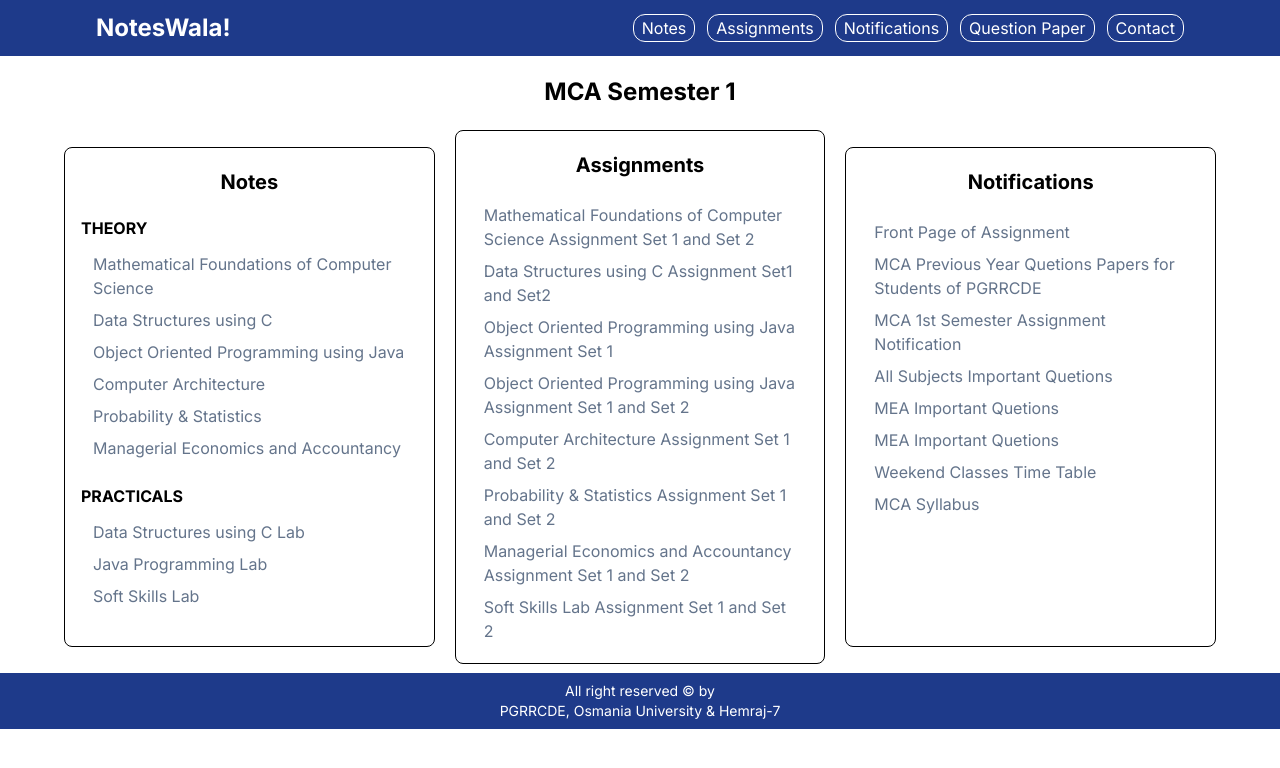
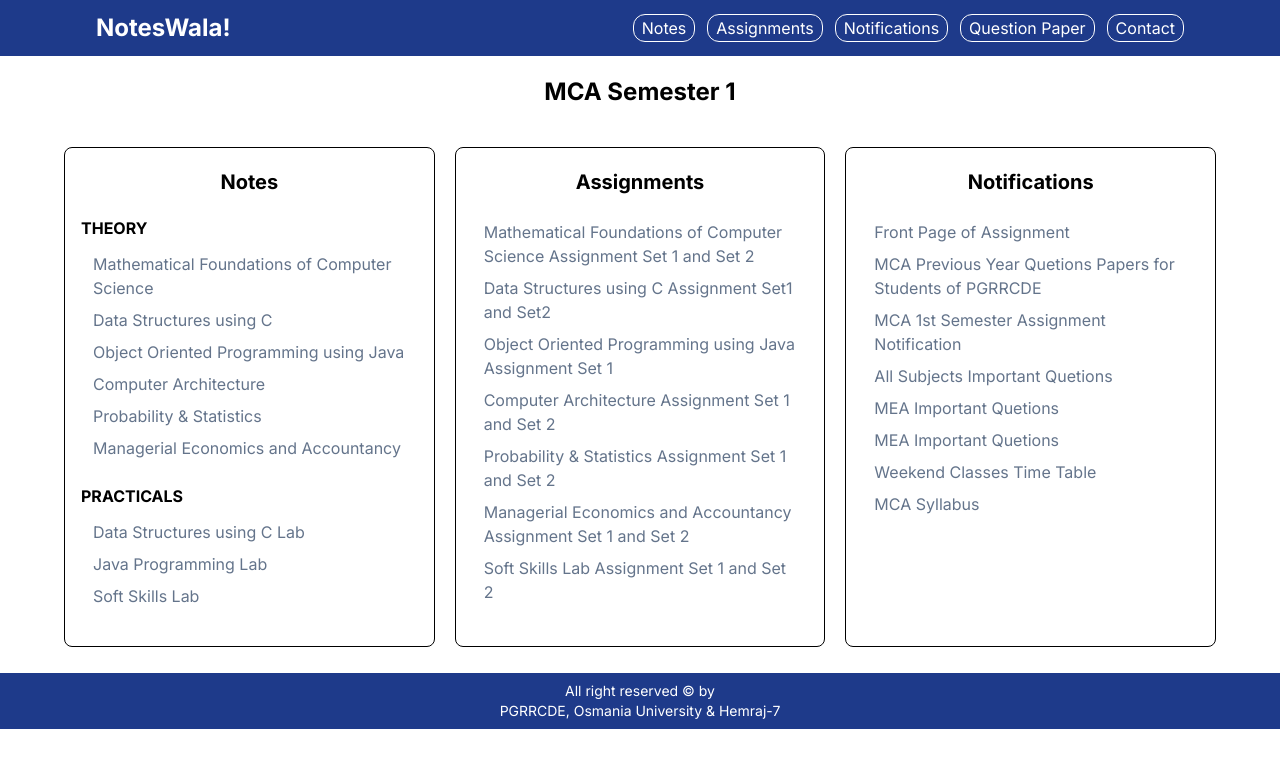
Before and after one commit to Hemraj-7/NotesWala, a Next.js app: page /explore in a window 1280 px wide. Shown: the top 768 px of the page. Built offline with nearby package versions, Linux system fonts and the light colour scheme.

Commit message:
Java Assignment set 1 and set 2 removed

```diff
--- a/app/explore/page.js
+++ b/app/explore/page.js
@@ -35,7 +35,7 @@ const page = () => {
               <li className='text-slate-500 hover:text-black'><Link href={'/assignment/Mathematical Foundations of Computer Science Assignment Set-1 and Set-2.pdf'}>Mathematical Foundations of Computer Science Assignment Set 1 and Set 2</Link></li>
               <li className='text-slate-500 hover:text-black'><Link href={'/assignment/Data Structures using C Assignment Set-1 and Set-2.pdf'}>Data Structures using C Assignment Set1 and Set2</Link></li>
               <li className='text-slate-500 hover:text-black'><Link href={'/assignment/Object Oriented Programming using Java Assignment Set-1.pdf'}>Object Oriented Programming using Java Assignment Set 1</Link></li>
-              <li className='text-slate-500 hover:text-black'><Link href={'/assignment/ASSIGNMENT OOPS JAVA.pdf'}>Object Oriented Programming using Java Assignment Set 1 and Set 2</Link></li>
+              {/* <li className='text-slate-500 hover:text-black'><Link href={'/assignment/ASSIGNMENT OOPS JAVA.pdf'}>Object Oriented Programming using Java Assignment Set 1 and Set 2</Link></li> */}
               <li className='text-slate-500 hover:text-black'><Link href={'/assignment/Computer Architecture Set-1 and Set-2.pdf'}>Computer Architecture Assignment Set 1 and Set 2</Link></li>
               <li className='text-slate-500 hover:text-black'><Link href={'/assignment/Probability Statistics Assignment Set 1 and 2.pdf'}>Probability & Statistics Assignment Set 1 and Set 2</Link></li>
               <li className='text-slate-500 hover:text-black'><Link href={'/assignment/Managerial Economics and Accountancy Assignment Set-1 and Set-2.pdf'}>Managerial Economics and Accountancy Assignment Set 1 and Set 2</Link></li>
```
